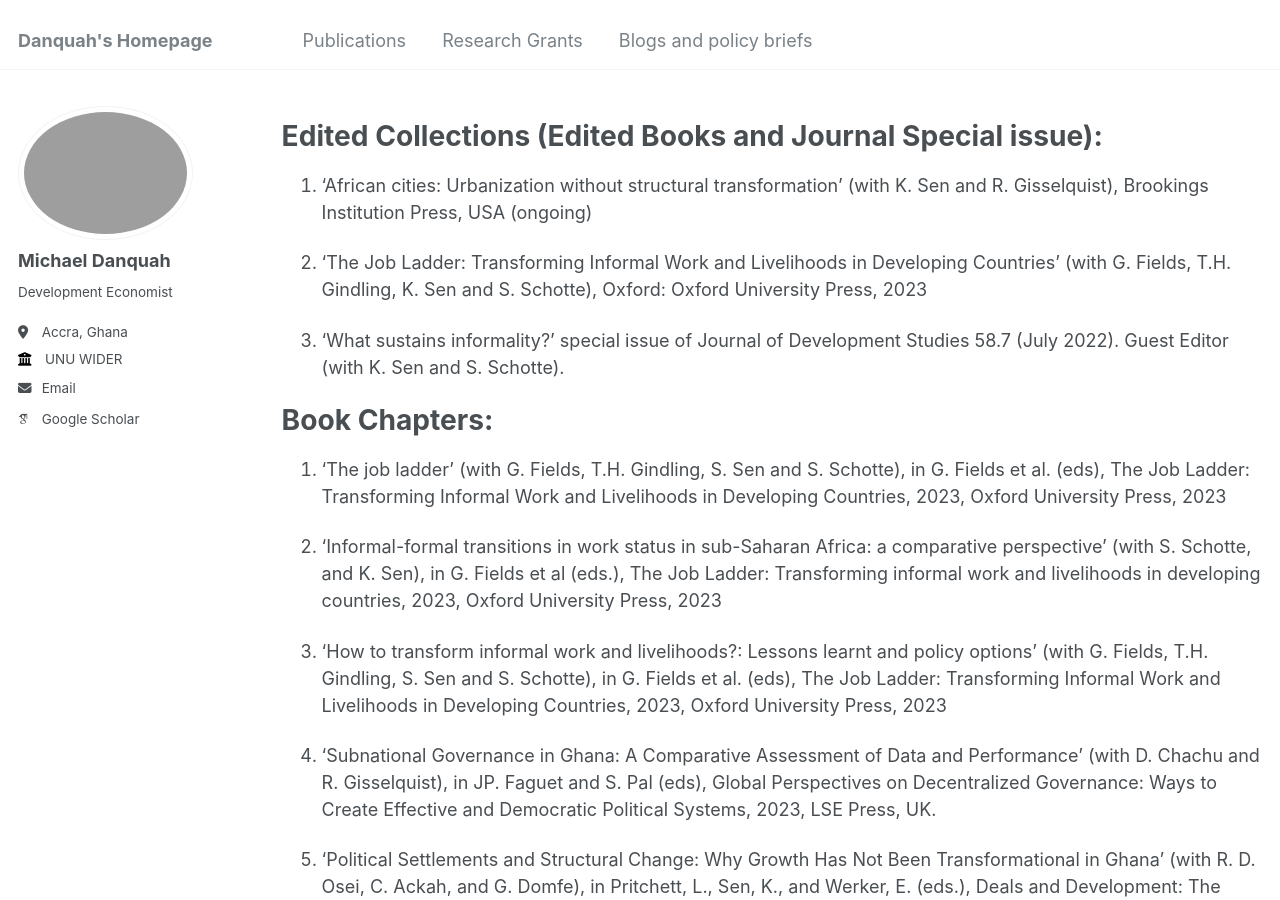
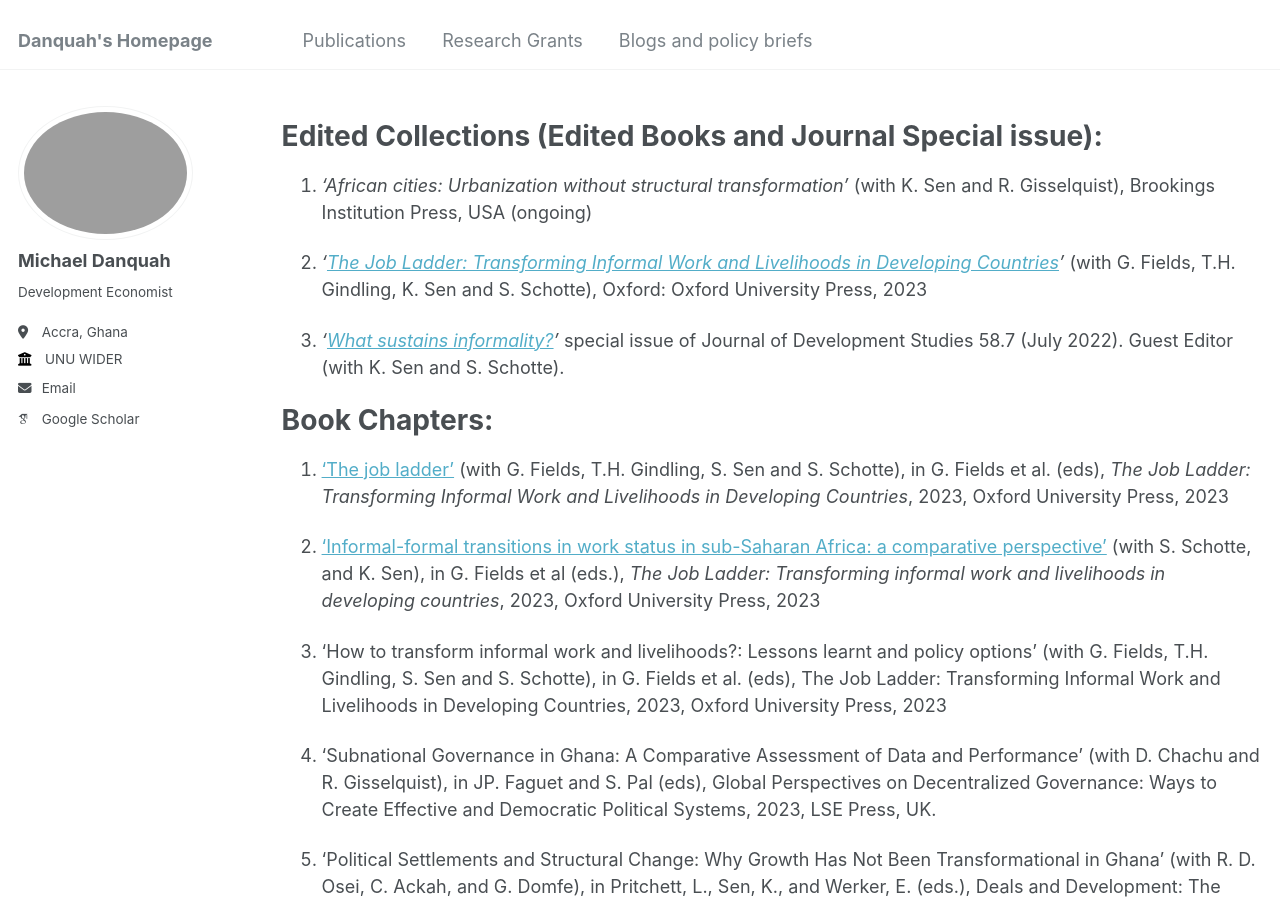
Before and after one commit to m-danquah/m-danquah.github.io, a Jekyll site: the page built from _pages/publications.md, in a window 1280 px wide and 900 px high. Built offline with Jekyll 4.4.1, drawn with Linux system fonts in a browser that asks for light colours; some web fonts are replaced; part of the change alters nothing that is shown.

```diff
--- a/_pages/publications.md
+++ b/_pages/publications.md
@@ -8,17 +8,17 @@ author_profile: true
 Edited Collections (Edited Books and Journal Special issue):
 ====
 
-1.	‘African cities: Urbanization without structural transformation’ (with K. Sen and R. Gisselquist), Brookings Institution Press, USA (ongoing)
+1.	*‘African cities: Urbanization without structural transformation’* (with K. Sen and R. Gisselquist), Brookings Institution Press, USA (ongoing)
 
-2.	‘The Job Ladder: Transforming Informal Work and Livelihoods in Developing Countries’ (with G. Fields, T.H. Gindling, K. Sen and S. Schotte), Oxford: Oxford University Press, 2023
+2.	*‘[The Job Ladder: Transforming Informal Work and Livelihoods in Developing Countries](https://fdslive.oup.com/www.oup.com/academic/pdf/openaccess/9780192867339.pdf)’* (with G. Fields, T.H. Gindling, K. Sen and S. Schotte), Oxford: Oxford University Press, 2023
 
-3.	‘What sustains informality?’ special issue of Journal of Development Studies 58.7 (July 2022). Guest Editor (with K. Sen and S. Schotte).
+3.	*‘[What sustains informality?](https://www.wider.unu.edu/publication/what-sustains-informality)’* special issue of Journal of Development Studies 58.7 (July 2022). Guest Editor (with K. Sen and S. Schotte).
 
 Book Chapters:
 ===
-4.	‘The job ladder’ (with G. Fields, T.H. Gindling, S. Sen and S. Schotte), in G. Fields et al. (eds), The Job Ladder: Transforming Informal Work and Livelihoods in Developing Countries, 2023, Oxford University Press, 2023
+4.	[‘The job ladder’](https://academic.oup.com/book/45886/chapter/401425211) (with G. Fields, T.H. Gindling, S. Sen and S. Schotte), in G. Fields et al. (eds), *The Job Ladder: Transforming Informal Work and Livelihoods in Developing Countries*, 2023, Oxford University Press, 2023
 
-5.	‘Informal-formal transitions in work status in sub-Saharan Africa: a comparative perspective’ (with S. Schotte, and K. Sen), in G. Fields et al (eds.), The Job Ladder: Transforming informal work and livelihoods in developing countries, 2023, Oxford University Press, 2023
+5.	[‘Informal-formal transitions in work status in sub-Saharan Africa: a comparative perspective’](https://academic.oup.com/book/45886/chapter/401426621) (with S. Schotte, and K. Sen), in G. Fields et al (eds.), *The Job Ladder: Transforming informal work and livelihoods in developing countries*, 2023, Oxford University Press, 2023
 
 
 6.	‘How to transform informal work and livelihoods?: Lessons learnt and policy options’ (with G. Fields, T.H. Gindling, S. Sen and S. Schotte), in G. Fields et al. (eds), The Job Ladder: Transforming Informal Work and Livelihoods in Developing Countries, 2023, Oxford University Press, 2023
```
